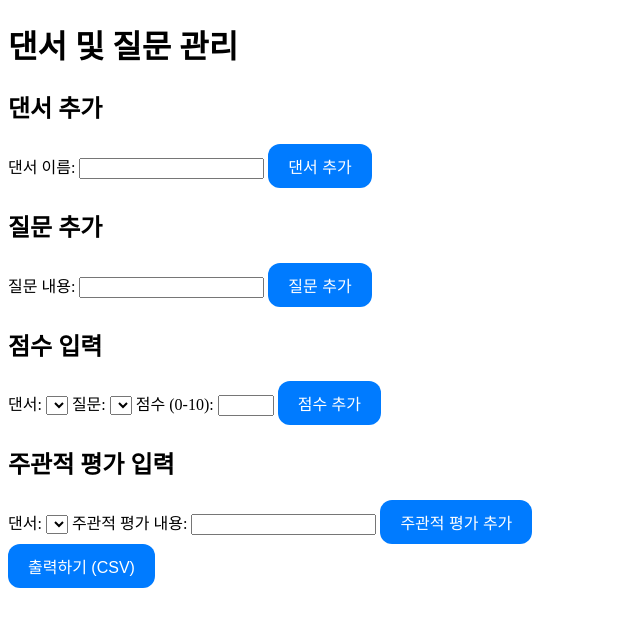
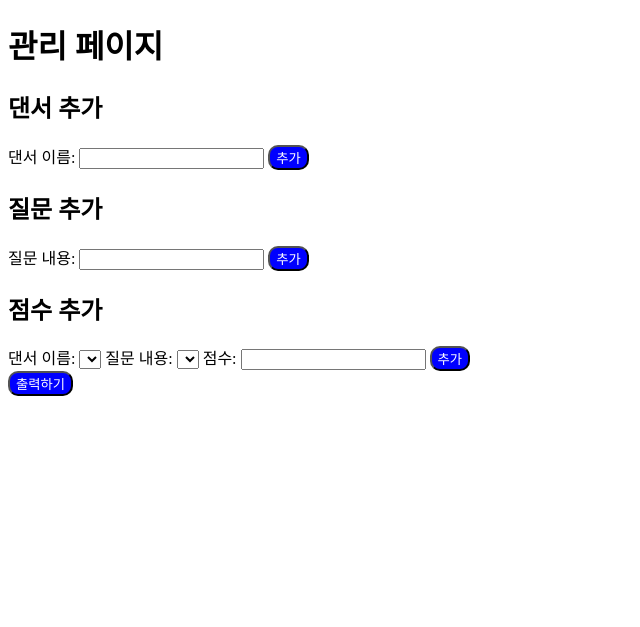
Before and after one commit to jinheyopp123/simsa-program, a Flask app: page /manage in a window 1280 px wide. Shown: the top 627 px of the page, without its empty margins (0-640 px from the left). Run offline with Flask 3, Linux system fonts and the light colour scheme; lists and menus that the app fills with data are empty.

Commit message:
Update manage.html

```diff
--- a/templates/manage.html
+++ b/templates/manage.html
@@ -1,67 +1,58 @@
 <!DOCTYPE html>
-<html lang="ko">
+<html lang="en">
 <head>
     <meta charset="UTF-8">
     <meta name="viewport" content="width=device-width, initial-scale=1.0">
-    <title>댄서 및 질문 관리</title>
-    <link rel="stylesheet" href="{{ url_for('static', filename='styles.css') }}">
+    <title>관리 페이지</title>
 </head>
 <body>
-    <h1>댄서 및 질문 관리</h1>
+    <h1>관리 페이지</h1>
 
-    <!-- Add Dancer -->
-    <form method="post">
+    <form method="POST" action="{{ url_for('manage') }}">
         <h2>댄서 추가</h2>
         <label for="dancer_name">댄서 이름:</label>
         <input type="text" id="dancer_name" name="dancer_name" required>
-        <button type="submit" name="add_dancer">댄서 추가</button>
+        <button type="submit" name="add_dancer" style="border-radius: 10px; background-color: blue; color: white;">추가</button>
     </form>
 
-    <!-- Add Question -->
-    <form method="post">
+    <form method="POST" action="{{ url_for('manage') }}">
         <h2>질문 추가</h2>
         <label for="question_content">질문 내용:</label>
         <input type="text" id="question_content" name="question_content" required>
-        <button type="submit" name="add_question">질문 추가</button>
+        <button type="submit" name="add_question" style="border-radius: 10px; background-color: blue; color: white;">추가</button>
     </form>
 
-    <!-- Add Score -->
-    <form method="post">
-        <h2>점수 입력</h2>
-        <label for="dancer">댄서:</label>
-        <select id="dancer" name="dancer" required>
+    <form method="POST" action="{{ url_for('manage') }}">
+        <h2>점수 추가</h2>
+        <label for="dancer_name">댄서 이름:</label>
+        <select id="dancer_name" name="dancer_name" required>
             {% for dancer in dancers %}
                 <option value="{{ dancer.name }}">{{ dancer.name }}</option>
             {% endfor %}
         </select>
-        <label for="question">질문:</label>
-        <select id="question" name="question" required>
+        <label for="question_content">질문 내용:</label>
+        <select id="question_content" name="question_content" required>
             {% for question in questions %}
                 <option value="{{ question.content }}">{{ question.content }}</option>
             {% endfor %}
         </select>
-        <label for="score">점수 (0-10):</label>
-        <input type="number" id="score" name="score" min="0" max="10" required>
-        <button type="submit" name="add_score">점수 추가</button>
+        <label for="score">점수:</label>
+        <input type="number" id="score" name="score" required>
+        <button type="submit" name="add_score" style="border-radius: 10px; background-color: blue; color: white;">추가</button>
     </form>
 
-    <!-- Add Subjective Evaluation -->
-    <form method="post">
-        <h2>주관적 평가 입력</h2>
-        <label for="dancer">댄서:</label>
-        <select id="dancer" name="dancer" required>
-            {% for dancer in dancers %}
-                <option value="{{ dancer.name }}">{{ dancer.name }}</option>
-            {% endfor %}
-        </select>
-        <label for="subjective_evaluation">주관적 평가 내용:</label>
-        <input type="text" id="subjective_evaluation" name="subjective_evaluation" required>
-        <button type="submit" name="add_subjective">주관적 평가 추가</button>
+    <form method="POST" action="{{ url_for('manage') }}">
+        <button type="submit" name="export" style="border-radius: 10px; background-color: blue; color: white;">출력하기</button>
     </form>
 
-    <!-- Export to CSV -->
-    <form method="post">
-        <button type="submit" name="export_csv">출력하기 (CSV)</button>
-    </form>
+    {% with messages = get_flashed_messages() %}
+        {% if messages %}
+            <ul>
+                {% for message in messages %}
+                    <li>{{ message }}</li>
+                {% endfor %}
+            </ul>
+        {% endif %}
+    {% endwith %}
 </body>
 </html>
```
